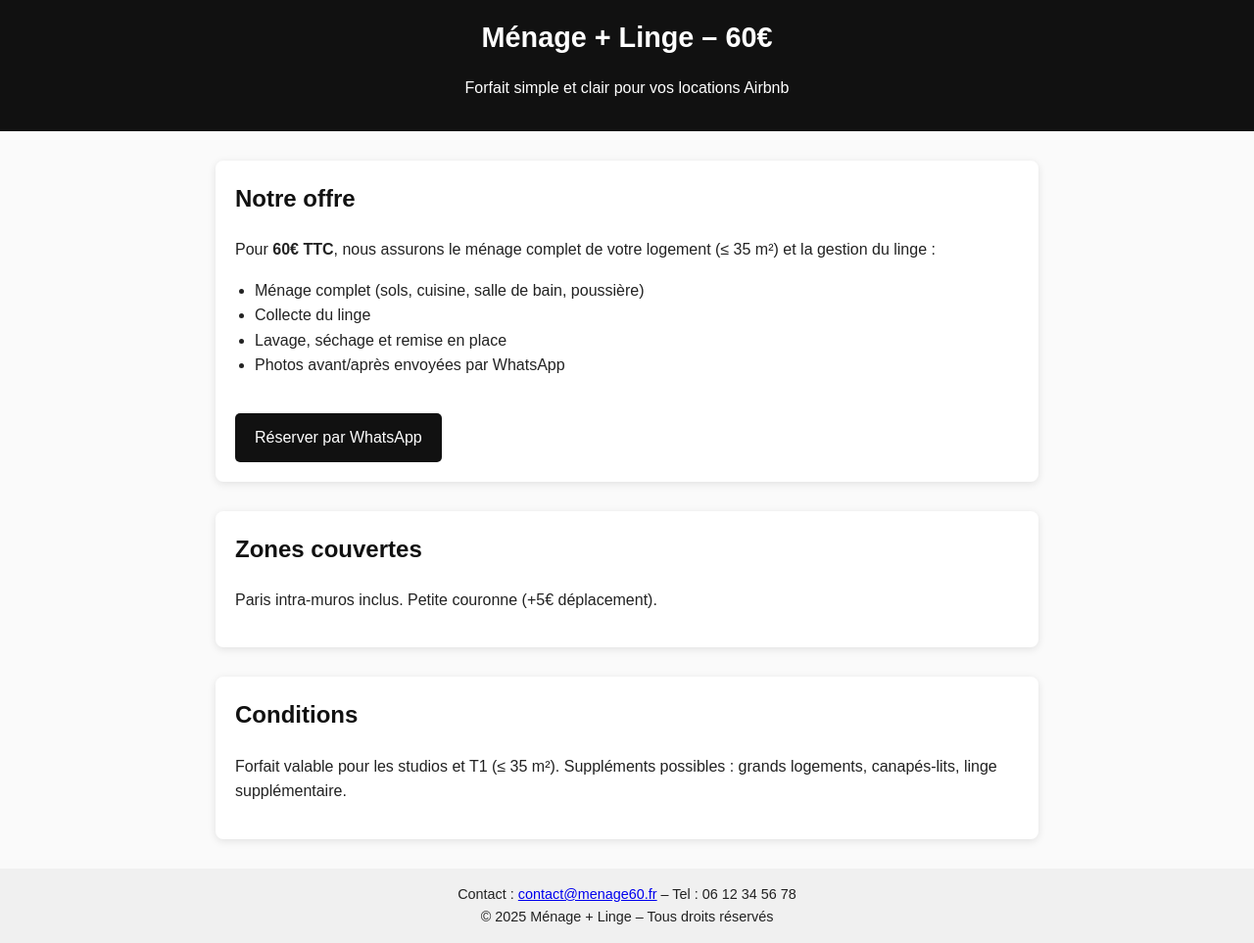
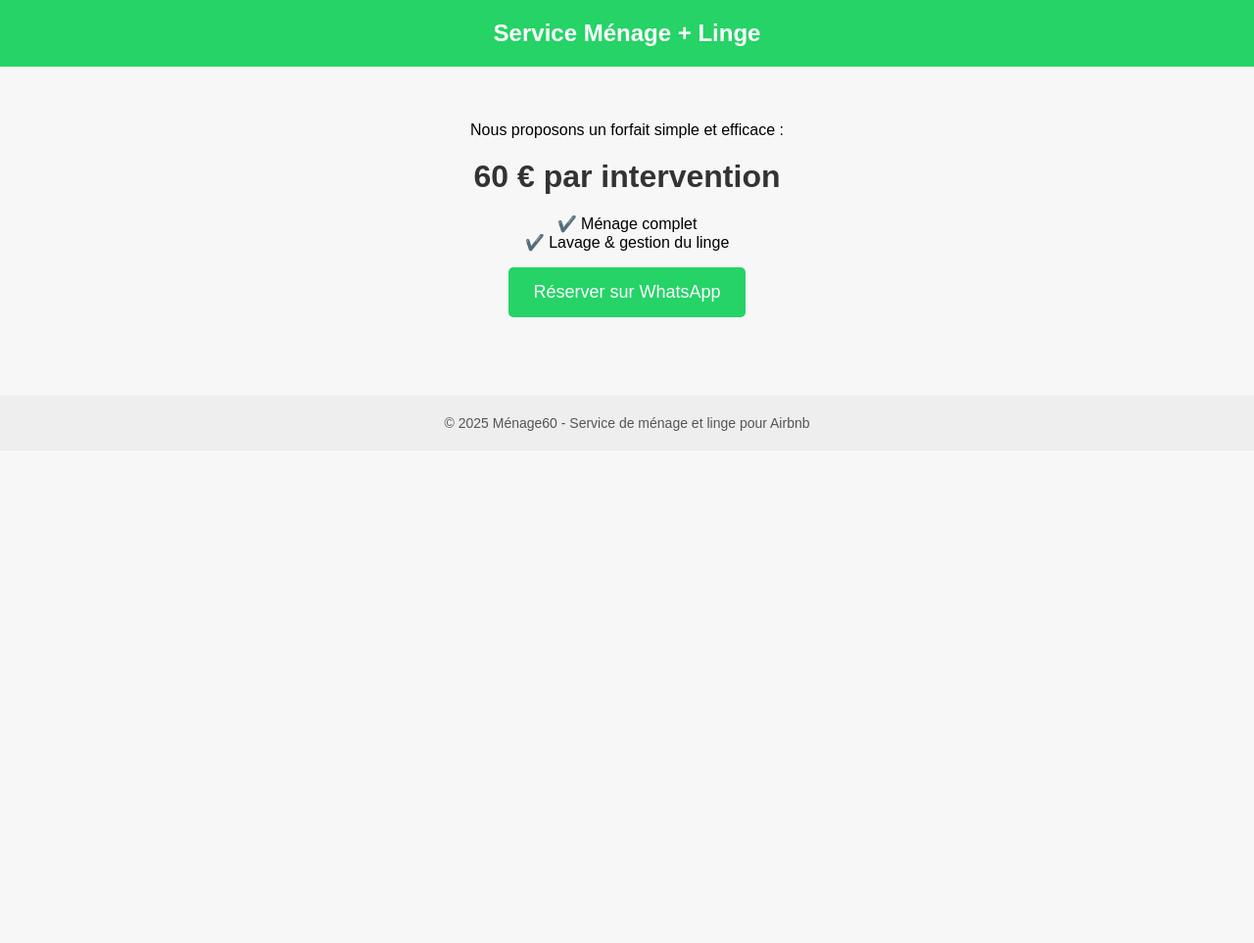
Before and after one commit to davtop/menage60, a plain HTML site: page index.html in a window 1280 px wide. Shown: the whole page at 98% size. After the commit the page ends 800 px from the top, so only its background shows below. Drawn offline with Linux system fonts and the light colour scheme.

Commit message:
Add files via upload

```diff
--- a/index.html
+++ b/index.html
@@ -1,97 +1,72 @@
 <!DOCTYPE html>
 <html lang="fr">
 <head>
-  <meta charset="UTF-8" />
-  <meta name="viewport" content="width=device-width, initial-scale=1.0" />
-  <title>Ménage + Linge – 60€</title>
+  <meta charset="UTF-8">
+  <meta name="viewport" content="width=device-width, initial-scale=1.0">
+  <title>Ménage + Linge - 60€</title>
   <style>
     body {
       font-family: Arial, sans-serif;
+      text-align: center;
+      background-color: #f7f7f7;
       margin: 0;
-      background: #fafafa;
-      color: #222;
-      line-height: 1.6;
+      padding: 0;
     }
     header {
-      background: #111;
-      color: #fff;
-      padding: 15px;
-      text-align: center;
+      background-color: #25D366;
+      color: white;
+      padding: 20px;
+      font-size: 24px;
+      font-weight: bold;
     }
-    header h1 {
-      margin: 0;
-      font-size: 1.8em;
+    main {
+      padding: 40px 20px;
     }
-    section {
-      max-width: 800px;
-      margin: 30px auto;
-      padding: 20px;
-      background: #fff;
-      border-radius: 8px;
-      box-shadow: 0 2px 8px rgba(0,0,0,0.1);
+    .price {
+      font-size: 32px;
+      font-weight: bold;
+      color: #333;
+      margin: 20px 0;
     }
-    h2 {
-      color: #111;
-      margin-top: 0;
-    }
-    ul {
-      padding-left: 20px;
-    }
-    .cta {
+    .btn-whatsapp {
       display: inline-block;
-      margin-top: 20px;
-      padding: 12px 20px;
-      background: #111;
-      color: #fff;
+      background-color: #25D366;
+      color: white;
+      padding: 15px 25px;
       text-decoration: none;
       border-radius: 5px;
+      font-size: 18px;
+      transition: background-color 0.3s;
+    }
+    .btn-whatsapp:hover {
+      background-color: #1ebe5a;
     }
     footer {
-      text-align: center;
-      padding: 15px;
-      margin-top: 30px;
-      background: #f0f0f0;
-      font-size: 0.9em;
+      margin-top: 40px;
+      padding: 20px;
+      background: #eee;
+      font-size: 14px;
+      color: #555;
     }
   </style>
 </head>
 <body>
   <header>
-    <h1>Ménage + Linge – 60€</h1>
-    <p>Forfait simple et clair pour vos locations Airbnb</p>
+    Service Ménage + Linge
   </header>
+  <main>
+    <p>Nous proposons un forfait simple et efficace :</p>
+    <p class="price">60 € par intervention</p>
+    <p>✔️ Ménage complet<br>✔️ Lavage & gestion du linge</p>
 
-  <section>
-    <h2>Notre offre</h2>
-    <p>
-      Pour <strong>60€ TTC</strong>, nous assurons le ménage complet de votre logement (≤ 35 m²)
-      et la gestion du linge :
-    </p>
-    <ul>
-      <li>Ménage complet (sols, cuisine, salle de bain, poussière)</li>
-      <li>Collecte du linge</li>
-      <li>Lavage, séchage et remise en place</li>
-      <li>Photos avant/après envoyées par WhatsApp</li>
-    </ul>
-    <a class="cta" href="https://wa.me/33612345678?text=Bonjour%2C%20je%20souhaite%20réserver%20un%20ménage%20%2B%20linge%20à%2060€%20pour%20mon%20Airbnb.">Réserver par WhatsApp</a>
-  </section>
-
-  <section>
-    <h2>Zones couvertes</h2>
-    <p>Paris intra-muros inclus. Petite couronne (+5€ déplacement).</p>
-  </section>
-
-  <section>
-    <h2>Conditions</h2>
-    <p>
-      Forfait valable pour les studios et T1 (≤ 35 m²).
-      Suppléments possibles : grands logements, canapés-lits, linge supplémentaire.
-    </p>
-  </section>
-
+    <a href="https://wa.me/33682141764?text=Bonjour%2C+je+souhaite+r%C3%A9server+un+forfait+m%C3%A9nage+%2B+linge+%C3%A0+60%E2%82%AC+pour+mon+Airbnb."
+       target="_blank"
+       class="btn-whatsapp">
+       Réserver sur WhatsApp
+    </a>
+  </main>
   <footer>
-    Contact : <a href="mailto:contact@menage60.fr">contact@menage60.fr</a> – Tel : 06 12 34 56 78<br />
-    © 2025 Ménage + Linge – Tous droits réservés
+    © 2025 Ménage60 - Service de ménage et linge pour Airbnb
   </footer>
 </body>
 </html>
```
